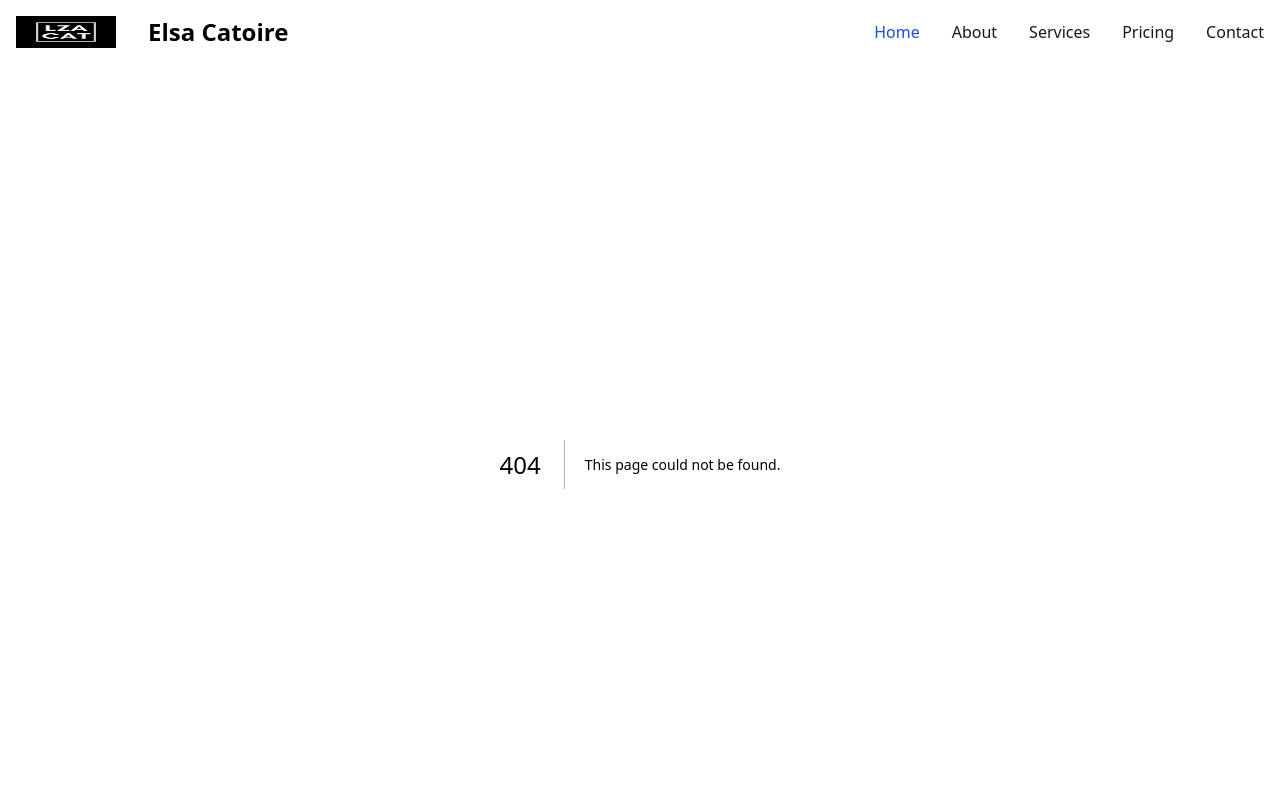
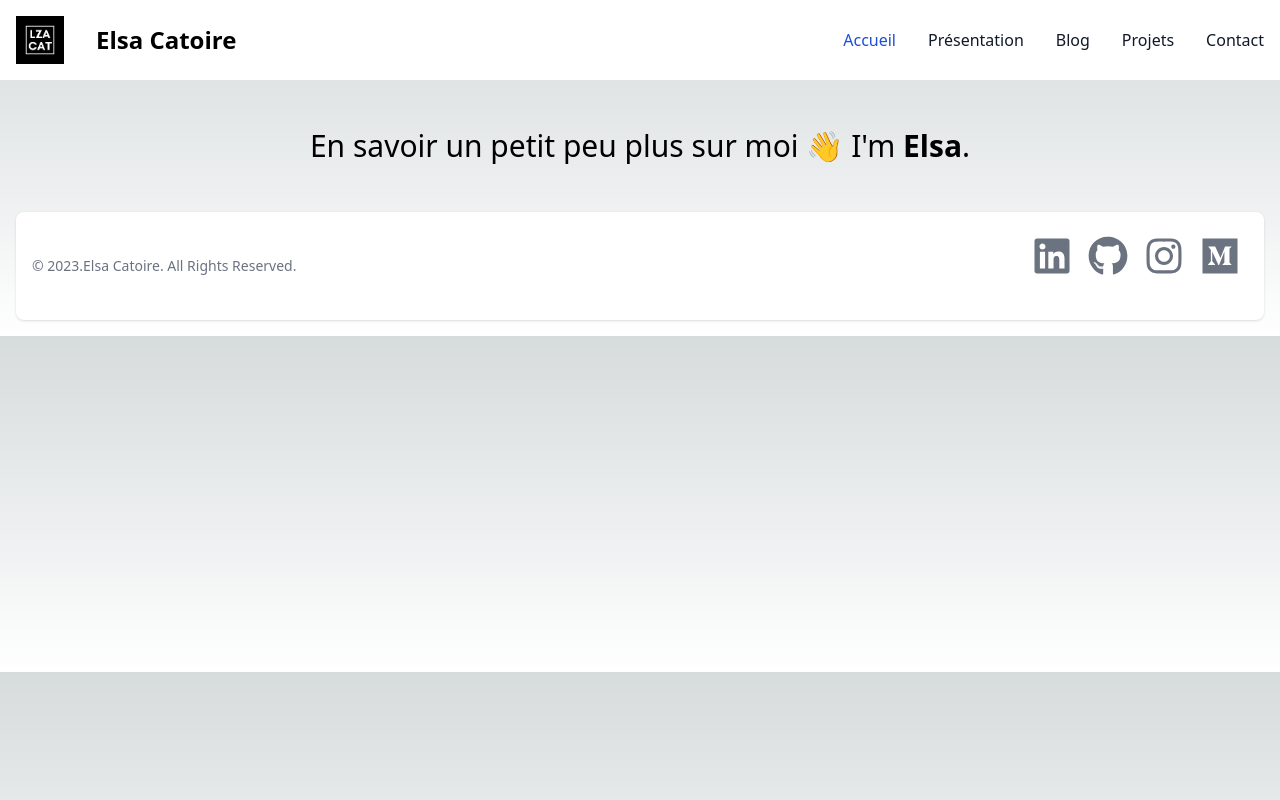
Before and after one commit to elsacatoire/blog-next, a Next.js app: page /presentation in a window 1280 px wide. Before the commit this address had no page. Shown: the top 800 px of the page. Built offline with nearby package versions, Linux system fonts and the light colour scheme.

Commit message:
ajout de la page présentation

```diff
--- a/app/components/Navbar.tsx
+++ b/app/components/Navbar.tsx
@@ -7,7 +7,7 @@ export default function () {
         <nav className="bg-white border-gray-200 dark:bg-gray-900">
             <div className="max-w-screen-xl flex flex-wrap items-center justify-between mx-auto p-4">
                 <Link href="/" className="flex items-center">
-                    <Image src="/images/logo.png" className="h-8 mr-8" alt="Flowbite Logo" width={100} height={100} />
+                    <Image src="/images/logo.png" className="h-12 w-12 mr-8" alt="Flowbite Logo" width={100} height={100} />
                     <span className="self-center text-2xl font-semibold whitespace-nowrap dark:text-white">Elsa Catoire</span>
                 </Link>
                 <button data-collapse-toggle="navbar-default" type="button" className="inline-flex items-center p-2 w-10 h-10 justify-center text-sm text-gray-500 rounded-lg md:hidden hover:bg-gray-100 focus:outline-none focus:ring-2 focus:ring-gray-200 dark:text-gray-400 dark:hover:bg-gray-700 dark:focus:ring-gray-600" aria-controls="navbar-default" aria-expanded="false">
@@ -19,16 +19,16 @@ export default function () {
                 <div className="hidden w-full md:block md:w-auto" id="navbar-default">
                     <ul className="font-medium flex flex-col p-4 md:p-0 mt-4 border border-gray-100 rounded-lg bg-gray-50 md:flex-row md:space-x-8 md:mt-0 md:border-0 md:bg-white dark:bg-gray-800 md:dark:bg-gray-900 dark:border-gray-700">
                         <li>
-                            <a href="#" className="block py-2 pl-3 pr-4 text-white bg-blue-700 rounded md:bg-transparent md:text-blue-700 md:p-0 dark:text-white md:dark:text-blue-500" aria-current="page">Home</a>
+                            <a href="/" className="block py-2 pl-3 pr-4 text-white bg-blue-700 rounded md:bg-transparent md:text-blue-700 md:p-0 dark:text-white md:dark:text-blue-500" aria-current="page">Accueil</a>
                         </li>
                         <li>
-                            <a href="#" className="block py-2 pl-3 pr-4 text-gray-900 rounded hover:bg-gray-100 md:hover:bg-transparent md:border-0 md:hover:text-blue-700 md:p-0 dark:text-white md:dark:hover:text-blue-500 dark:hover:bg-gray-700 dark:hover:text-white md:dark:hover:bg-transparent">About</a>
+                            <a href="/presentation" className="block py-2 pl-3 pr-4 text-gray-900 rounded hover:bg-gray-100 md:hover:bg-transparent md:border-0 md:hover:text-blue-700 md:p-0 dark:text-white md:dark:hover:text-blue-500 dark:hover:bg-gray-700 dark:hover:text-white md:dark:hover:bg-transparent">Présentation</a>
                         </li>
                         <li>
-                            <a href="#" className="block py-2 pl-3 pr-4 text-gray-900 rounded hover:bg-gray-100 md:hover:bg-transparent md:border-0 md:hover:text-blue-700 md:p-0 dark:text-white md:dark:hover:text-blue-500 dark:hover:bg-gray-700 dark:hover:text-white md:dark:hover:bg-transparent">Services</a>
+                            <a href="#" className="block py-2 pl-3 pr-4 text-gray-900 rounded hover:bg-gray-100 md:hover:bg-transparent md:border-0 md:hover:text-blue-700 md:p-0 dark:text-white md:dark:hover:text-blue-500 dark:hover:bg-gray-700 dark:hover:text-white md:dark:hover:bg-transparent">Blog</a>
                         </li>
                         <li>
-                            <a href="#" className="block py-2 pl-3 pr-4 text-gray-900 rounded hover:bg-gray-100 md:hover:bg-transparent md:border-0 md:hover:text-blue-700 md:p-0 dark:text-white md:dark:hover:text-blue-500 dark:hover:bg-gray-700 dark:hover:text-white md:dark:hover:bg-transparent">Pricing</a>
+                            <a href="#" className="block py-2 pl-3 pr-4 text-gray-900 rounded hover:bg-gray-100 md:hover:bg-transparent md:border-0 md:hover:text-blue-700 md:p-0 dark:text-white md:dark:hover:text-blue-500 dark:hover:bg-gray-700 dark:hover:text-white md:dark:hover:bg-transparent">Projets</a>
                         </li>
                         <li>
                             <a href="#" className="block py-2 pl-3 pr-4 text-gray-900 rounded hover:bg-gray-100 md:hover:bg-transparent md:border-0 md:hover:text-blue-700 md:p-0 dark:text-white md:dark:hover:text-blue-500 dark:hover:bg-gray-700 dark:hover:text-white md:dark:hover:bg-transparent">Contact</a>
--- /dev/null
+++ b/app/posts/[postId]/not-found.tsx
@@ -0,0 +1,5 @@
+export default function NotFound() {
+    return (
+        <h1>le post recherché n'existe pas</h1>
+    )
+}
--- /dev/null
+++ b/app/presentation/page.tsx
@@ -0,0 +1,15 @@
+
+
+export default function Home() {
+    return (
+        <main className="px-6 mx-auto">
+            <p className="mt-12 mb-12 text-3xl text-center dark:text-white">
+                En savoir un petit peu plus sur moi 👋&nbsp;
+                <span className="whitespace-nowrap">
+                    I&apos;m <span className="font-bold">Elsa</span>.
+                </span>
+            </p>
+
+        </main>
+    )
+}
```
Also changed, not shown: app/posts/[postId]/page.tsx (added).
